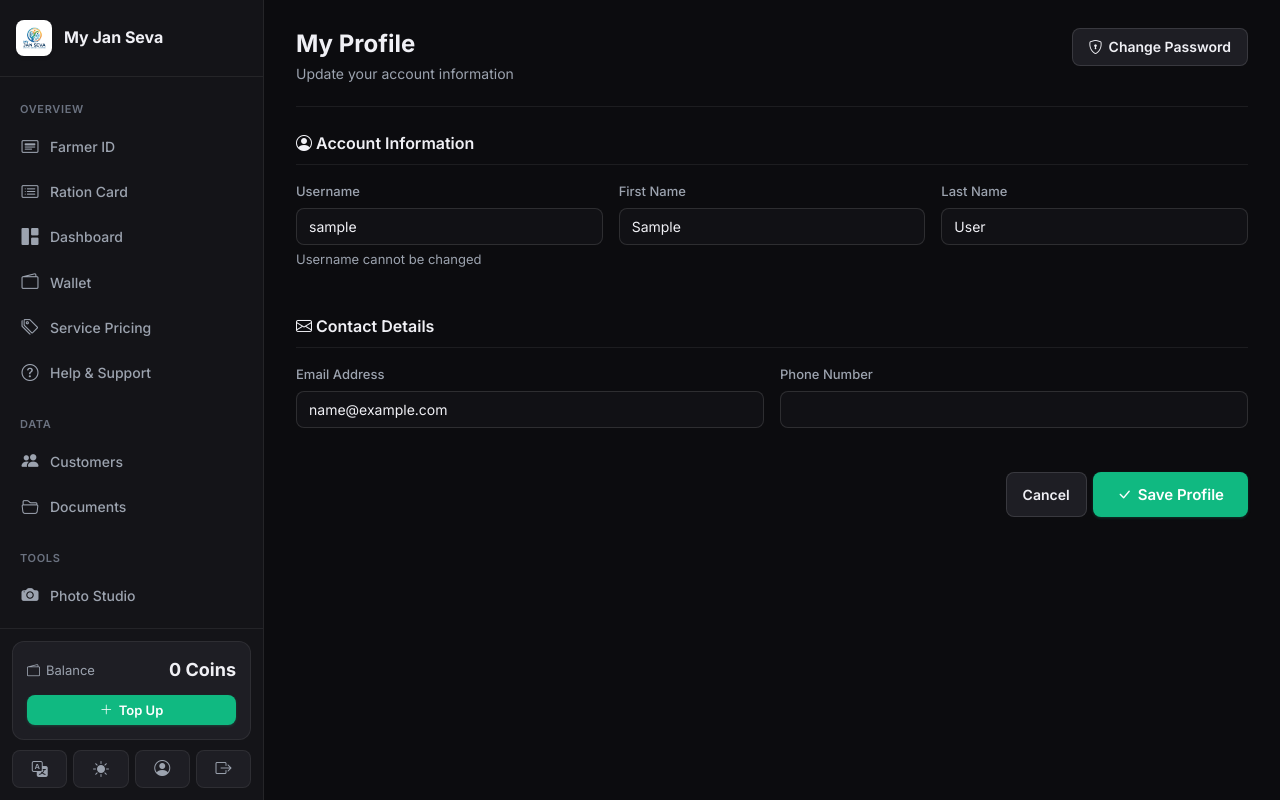
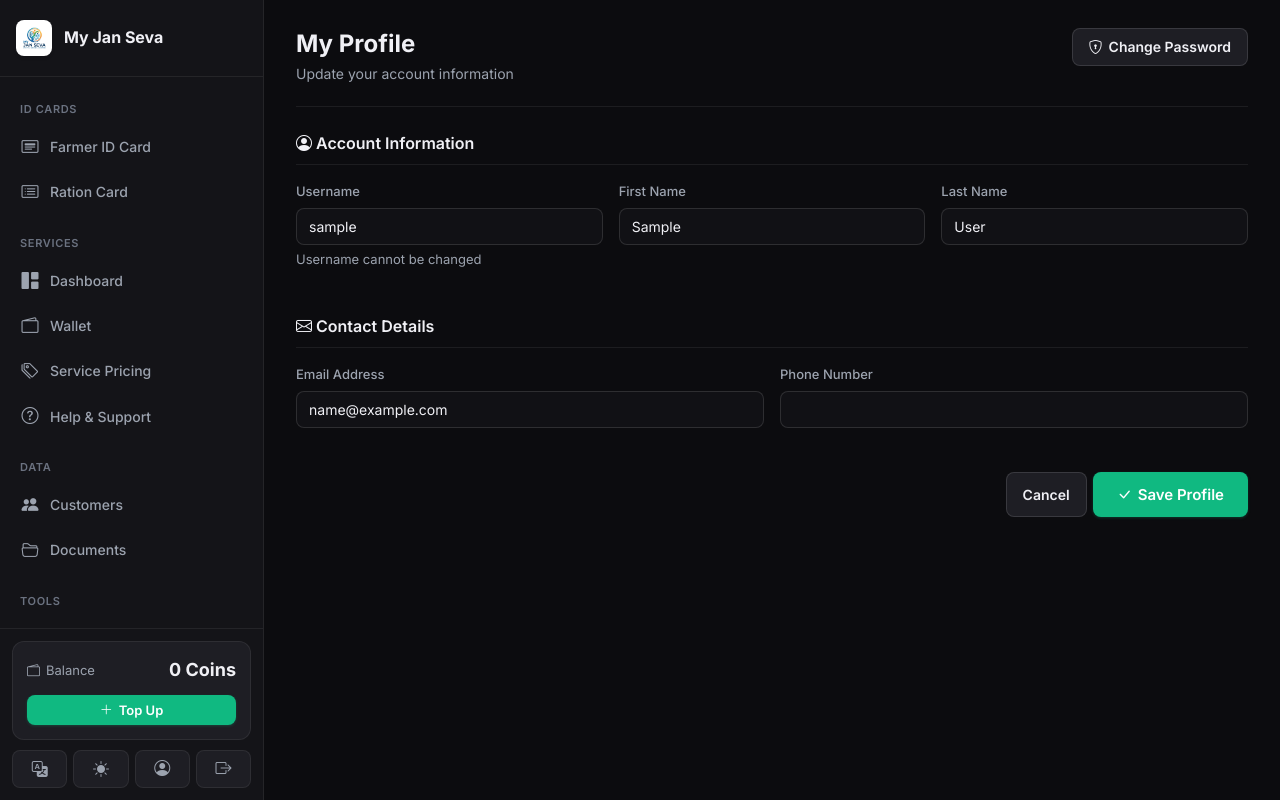
Before and after one commit to Sayyednaa/MyJanSeva, a Django app: page /accounts/profile/ in a window 1280 px wide. Run offline with Django 5.2, Linux system fonts and the light colour scheme; the visitor is signed in with stand-in values (Sample User, id 1); data comes from the database, SQL or seed files in the repository; data that the repository does not hold is empty.

Commit message:
feat: Update sidebar navigation labels and structure for improved clarity

```diff
--- a/templates/base.html
+++ b/templates/base.html
@@ -93,13 +93,17 @@
 
     <nav class="sidebar-nav" id="sidebarNav">
       <div class="nav-group">
-        <div class="nav-group-label">Overview</div>
+        <div class="nav-group-label">ID Cards</div>
         <a href="{% url 'id_cards:home' %}" class="nav-link {% if request.resolver_match.url_name == 'home' %}active{% endif %}">
-          <i class="bi bi-card-heading"></i><span>Farmer ID</span>
+          <i class="bi bi-card-heading"></i><span>Farmer ID Card</span>
         </a>
         <a href="{% url 'id_cards:ration_home' %}" class="nav-link {% if request.resolver_match.url_name == 'ration_home' %}active{% endif %}">
           <i class="bi bi-card-list"></i><span>Ration Card</span>
         </a>
+      </div>
+
+      <div class="nav-group">
+        <div class="nav-group-label">Services</div>
         <a href="{% url 'dashboard:home' %}" class="nav-link {% if request.resolver_match.namespace == 'dashboard' %}active{% endif %}">
           <i class="bi bi-grid-1x2-fill"></i><span>Dashboard</span>
         </a>
@@ -110,7 +114,7 @@
           <i class="bi bi-tags"></i><span>Service Pricing</span>
         </a>
         <a href="{% url 'dashboard:help' %}" class="nav-link {% if request.resolver_match.url_name == 'help' %}active{% endif %}">
-          <i class="bi bi-question-circle"></i><span>Help & Support</span>
+          <i class="bi bi-question-circle"></i><span>Help &amp; Support</span>
         </a>
       </div>
 
@@ -138,7 +142,7 @@
       <div class="nav-group">
         <div class="nav-group-label">Admin</div>
         <a href="{% url 'dashboard:admin_users' %}" class="nav-link {% if request.resolver_match.url_name == 'admin_users' %}active{% endif %}">
-          <i class="bi bi-people-fill"></i><span>Users & Analytics</span>
+          <i class="bi bi-people-fill"></i><span>Users &amp; Analytics</span>
         </a>
         <a href="{% url 'dashboard:admin_support' %}" class="nav-link {% if request.resolver_match.url_name == 'admin_support' %}active{% endif %}">
           <i class="bi bi-chat-left-dots-fill"></i><span>Support Tickets</span>
```
